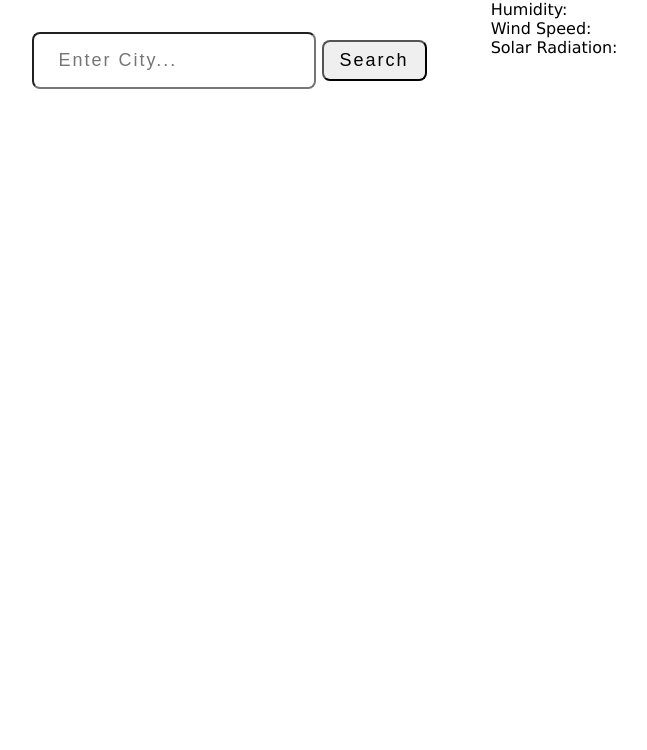
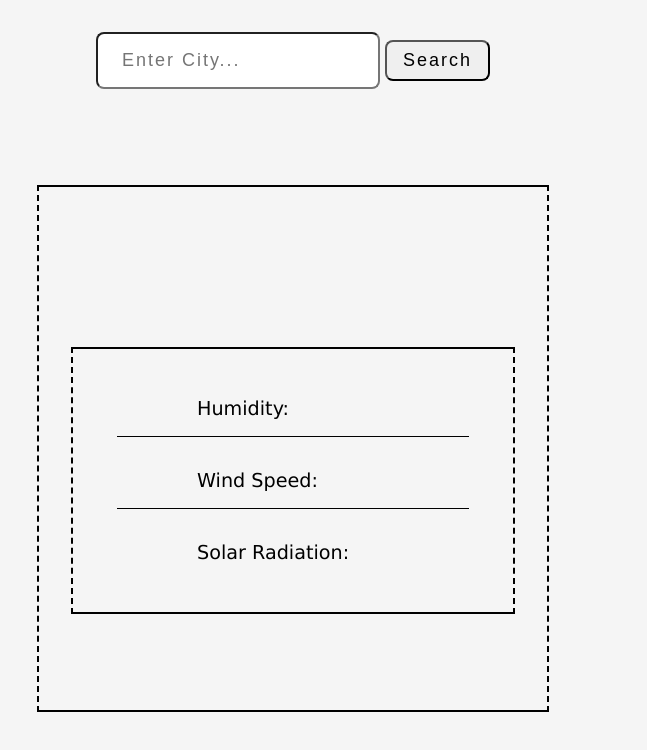
Before and after one commit to SHOIYAN/odin-Weather_App, a plain HTML site: page index.html in a window 1280 px wide. Shown: the whole page, without its empty margins (347-994 px from the left). Drawn offline with Linux system fonts and the light colour scheme.

Commit message:
style: style the dataSection

```diff
--- a/index.css
+++ b/index.css
@@ -6,7 +6,11 @@
 
 body {
     display: flex;
+    flex-direction: column;
     justify-content: center;
+    align-items: center;
+    gap: 4rem;
+    background-color: whitesmoke;
     font-family: Verdana, Geneva, Tahoma, sans-serif;
 }
 .inputSection {
@@ -33,3 +37,47 @@ body {
 .searchInput:focus {
     outline: 1.5px solid black;
 }
+
+/* data section */
+.dataSection{
+    display: flex;
+    flex-direction: column;
+    justify-content: center;
+    align-items: center;
+    font-size: larger;
+    gap: 2rem;
+    width: 40%;
+    border-top: 2px solid black;
+    border-bottom: 2px solid black;
+    border-left: 2px dashed black;
+    border-right: 2px dashed black;
+    padding: 4rem 2rem;
+}
+.dataSection .extraDetails {
+    display: flex;
+    flex-direction: column;
+    justify-content: center;
+    align-items: center;
+    padding: 2rem 0;
+    gap: 1rem;
+    width: 100%;
+    border-top: 2px solid black;
+    border-bottom: 2px solid black;
+    border-left: 2px dashed black;
+    border-right: 2px dashed black;
+}
+
+.extraDetails div {
+    display: flex;
+    width: 80%;
+    padding: 1rem 5rem;
+    justify-content: space-around;
+    border-bottom: 1px solid black;
+}
+.extraDetails div:last-child {
+    border-bottom: none;
+}
+.extraDetails div .label {
+    text-align: left;
+    width: 100%;
+}
```
